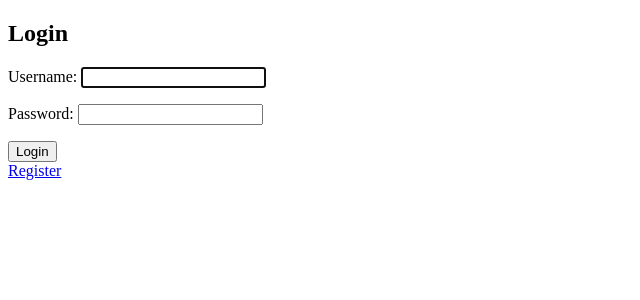
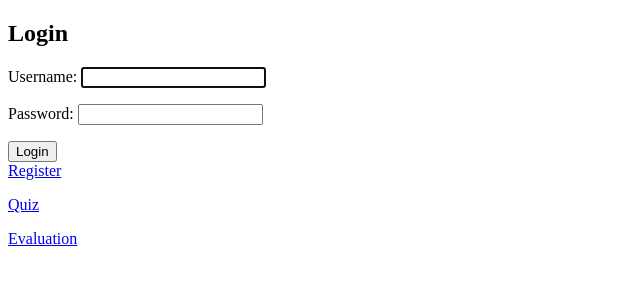
Before and after one commit to steinarvk/brator, a Django app: a page that uses server/brator/quiz/templates/base.html in a window 1280 px wide. Shown: the top 300 px of the page, without its empty margins (0-640 px from the left). Run offline with Django 3.2, Linux system fonts and the light colour scheme.

Commit message:
add some navigation links

```diff
--- a/server/brator/quiz/templates/base.html
+++ b/server/brator/quiz/templates/base.html
@@ -5,8 +5,18 @@
 </head>
 
 <body>
-    <div id="content">
+    <div class="content">
         {% block content %}{% endblock %}
+    </div>
+
+    <div class="navlinks">
+	<p>
+		<a href="{% url 'quiz:web-quiz' %}">Quiz</a>
+	</p>
+
+	<p>
+		<a href="{% url 'quiz:web-eval' %}">Evaluation</a>
+	</p>
     </div>
 </body>
 </html>
```
